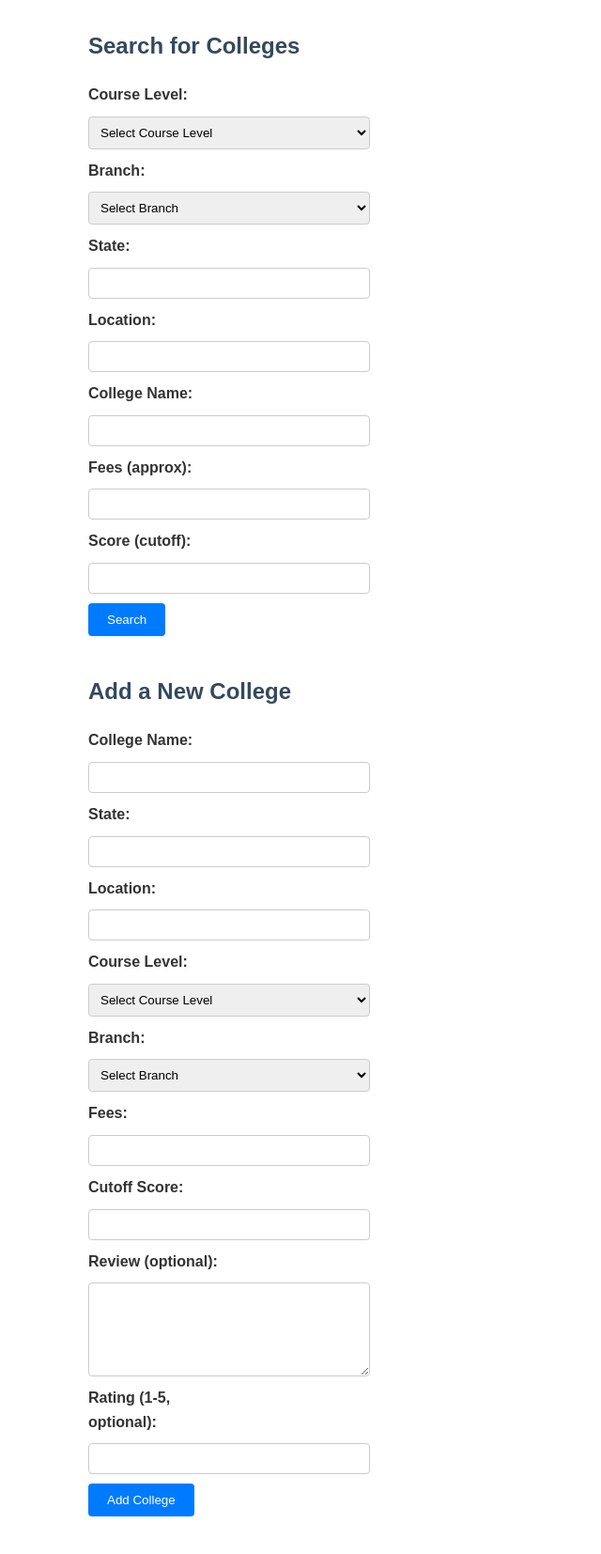
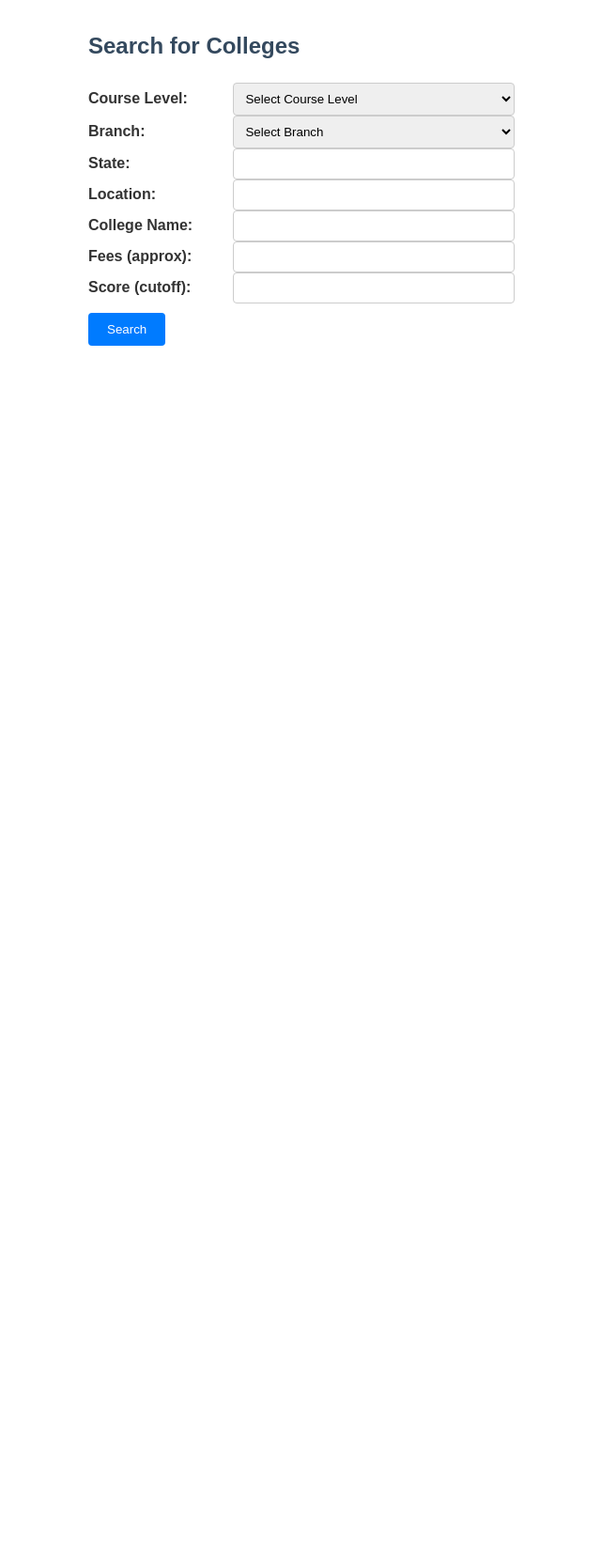
Before and after one commit to Biswal23/college-backend, a Flask app: page / in a window 1280 px wide. Shown: the part 73-1727 px from the top of the page at 94% size, without its empty margins (146-786 px from the left). After the commit the page ends 441 px from the top, so only its background shows below. Run offline with Flask 3, Linux system fonts and the light colour scheme; data comes from the database, SQL or seed files in the repository; parts of the project's set-up code (start-up, migrations or seed data) failed here and were passed over.

Commit message:
Update index.html

```diff
--- a/templates/index.html
+++ b/templates/index.html
@@ -17,9 +17,11 @@
         </header>
 
         <!-- Search Form -->
-        <section>
+        <section class="search-section">
             <h2>Search for Colleges</h2>
             <form action="/" method="post">
+                <div class="form-container">
+                    <div class="form-group">
                         <label for="course_level">Course Level:</label>
                         <select id="course_level" name="course_level" required onchange="updateBranchOptions()">
                             <option value="">Select Course Level</option>
@@ -27,73 +29,46 @@
                             <option value="Diploma">Diploma</option>
                             <option value="Degree">Degree</option>
                         </select>
+                    </div>
 
+                    <div class="form-group">
                         <label for="branch">Branch:</label>
                         <select id="branch" name="branch">
                             <option value="">Select Branch</option>
                         </select>
+                    </div>
 
+                    <div class="form-group">
                         <label for="state">State:</label>
                         <input type="text" id="state" name="state">
+                    </div>
 
+                    <div class="form-group">
                         <label for="location">Location:</label>
                         <input type="text" id="location" name="location">
+                    </div>
 
+                    <div class="form-group">
                         <label for="college_name">College Name:</label>
                         <input type="text" id="college_name" name="college_name">
+                    </div>
 
+                    <div class="form-group">
                         <label for="fees">Fees (approx):</label>
                         <input type="number" id="fees" name="fees">
+                    </div>
 
+                    <div class="form-group">
                         <label for="score">Score (cutoff):</label>
                         <input type="number" id="score" name="score">
-
+                    </div>
+                </div>
                 <button type="submit">Search</button>
             </form>
         </section>
 
-        <!-- Add College Form -->
-        <section>
-            <h2>Add a New College</h2>
-            <form action="/add_college" method="post">
-                <label for="name">College Name:</label>
-                <input type="text" id="name" name="name" required>
-
-                <label for="state">State:</label>
-                <input type="text" id="state" name="state" required>
-
-                <label for="location">Location:</label>
-                <input type="text" id="location" name="location" required>
-
-                <label for="course_level_add">Course Level:</label>
-                <select id="course_level_add" name="course_level" required onchange="updateBranchOptionsAdd()">
-                    <option value="">Select Course Level</option>
-                    <option value="BTech">BTech</option>
-                    <option value="Diploma">Diploma</option>
-                    <option value="Degree">Degree</option>
-                </select>
-
-                <label for="branch_add">Branch:</label>
-                <select id="branch_add" name="branch" required>
-                    <option value="">Select Branch</option>
-                </select>
-
-                <label for="fees">Fees:</label>
-                <input type="number" id="fees" name="fees" required>
-
-                <label for="cutoff">Cutoff Score:</label>
-                <input type="number" id="cutoff" name="cutoff" required>
-
-                <label for="review_text">Review (optional):</label>
-                <textarea id="review_text" name="review_text"></textarea>
-
-                <label for="rating">Rating (1-5, optional):</label>
-                <input type="number" id="rating" name="rating" min="1" max="5">
-
-                <button type="submit">Add College</button>
-            </form>
-        </section>
-
+        <!-- Search Results and Messages -->
+        <section class="results-section">
             <!-- Display Messages -->
             {% if error %}
                 <p class="error">{{ error }}</p>
@@ -104,12 +79,11 @@
 
             <!-- Search Results -->
             {% if results %}
-        <section>
                 <h2>Search Results</h2>
                 <ul class="results">
                     {% for result in results %}
                         <li>
-                        <strong>{{ result.name }}</strong><br>
+                            <strong class="college-name">{{ result.name }}</strong><br>
                             Course: {{ result.course_level }} - {{ result.branch }}<br>
                             Location: {{ result.location }}, {{ result.state }}<br>
                             Fees: ₹{{ result.fees }}<br>
@@ -118,17 +92,17 @@
                             Reviews:
                             <ul>
                                 {% for review in result.reviews %}
-                                <li>{{ review.review_text }} ({{ review.rating }}/5)</li>
+                                    <li class="review-text">{{ review.review_text }} ({{ review.rating }}/5)</li>
                                 {% endfor %}
                             </ul>
                         </li>
                     {% endfor %}
                 </ul>
+            {% endif %}
         </section>
-        {% endif %}
     </main>
 
-    <!-- JS -->
+    <!-- JavaScript for Branch Options -->
     <script>
         function updateBranchOptions() {
             const courseLevel = document.getElementById("course_level").value;
@@ -146,23 +120,6 @@
                 branchSelect.appendChild(option);
             });
         }
-
-        function updateBranchOptionsAdd() {
-            const courseLevel = document.getElementById("course_level_add").value;
-            const branchSelect = document.getElementById("branch_add");
-            branchSelect.innerHTML = '<option value="">Select Branch</option>';
-            const options = {
-                "BTech": ["Mechanical Engineering", "Computer Science", "Civil Engineering", "Electronics and Telecommunication"],
-                "Diploma": ["Mechanical Engineering", "Computer Science", "Civil Engineering", "Electronics and Telecommunication"],
-                "Degree": ["Science", "Commerce", "Arts"]
-            };
-            (options[courseLevel] || []).forEach(branch => {
-                const option = document.createElement("option");
-                option.value = branch;
-                option.text = branch;
-                branchSelect.appendChild(option);
-            });
-        }
     </script>
 </body>
 </html>
```
Lines whose indentation alone changed are shown as unchanged.
